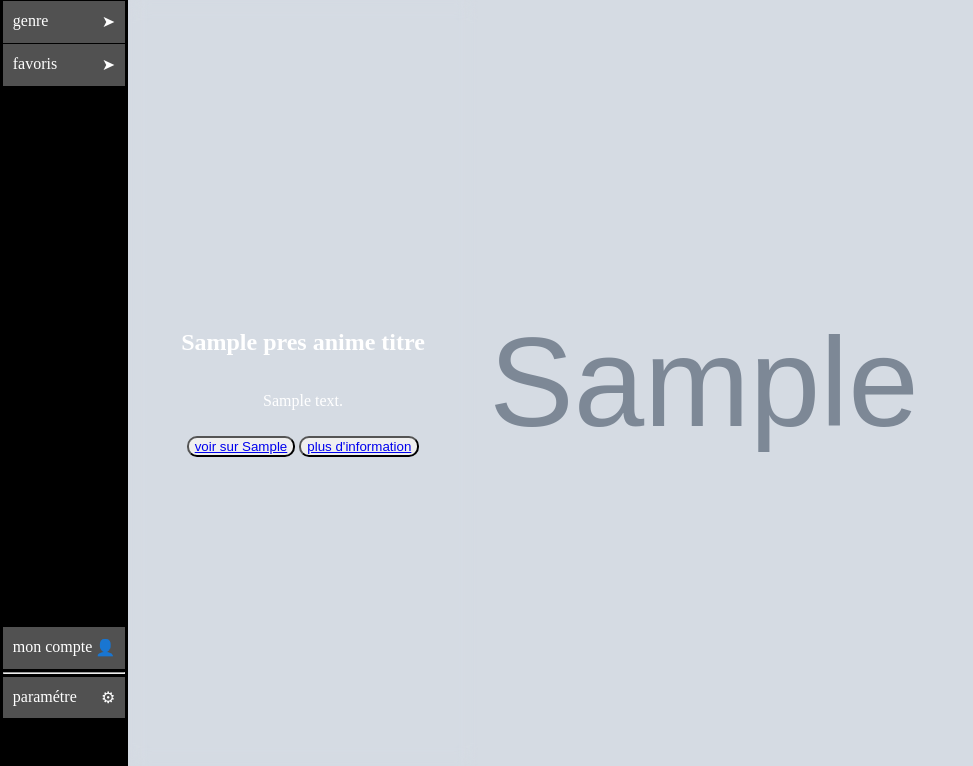
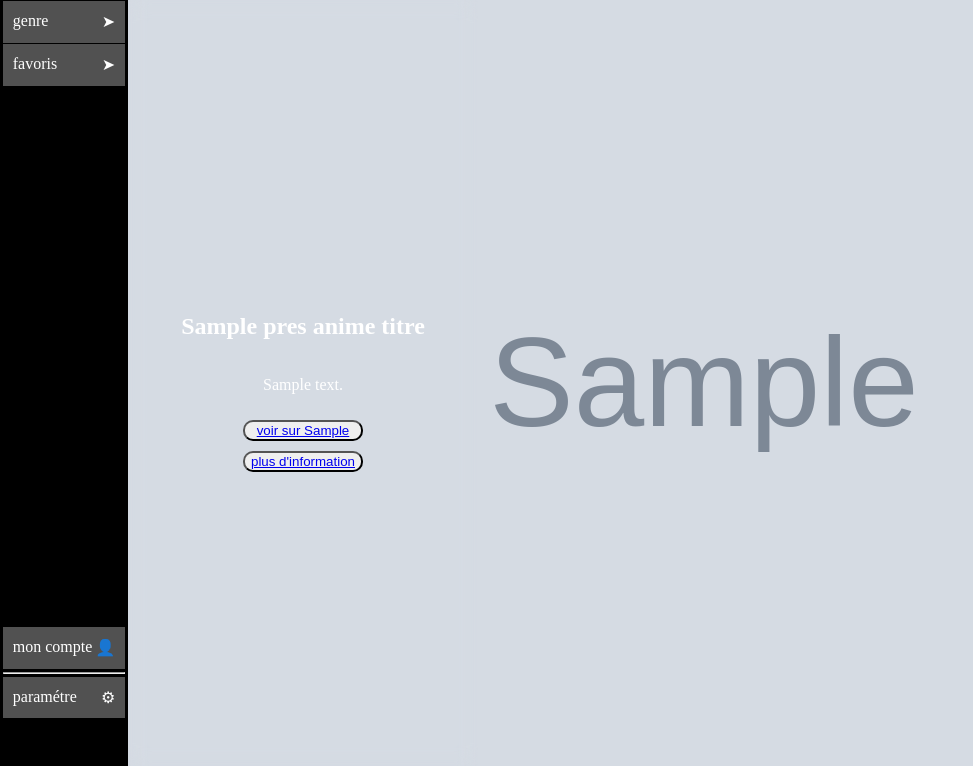
Before and after one commit to carmut/anime-web-liste, a Symfony app: template templates/home_page/index.html.twig in a window 1280 px wide. Shown: the part 91-857 px from the top of the page, without its empty margins (0-973 px from the left). Run offline with Twig, Linux system fonts and the light colour scheme; the template is opened without the code that fills it: most values are stand-ins (such as "Sample title", 1, 10 or a date in 2020); grey boxes marked "Sample" are stand-in pictures; some libraries are stand-ins or nearby versions.

Commit message:
style btn pres

```diff
--- a/public/css/accueil.css
+++ b/public/css/accueil.css
@@ -40,6 +40,11 @@
 
 #pres-btn-site a{
     text-decoration: none;
+}
+
+#pres_btn{
+    display: flex;
+    flex-direction: column;
 }
 
 /* card anime */
```
